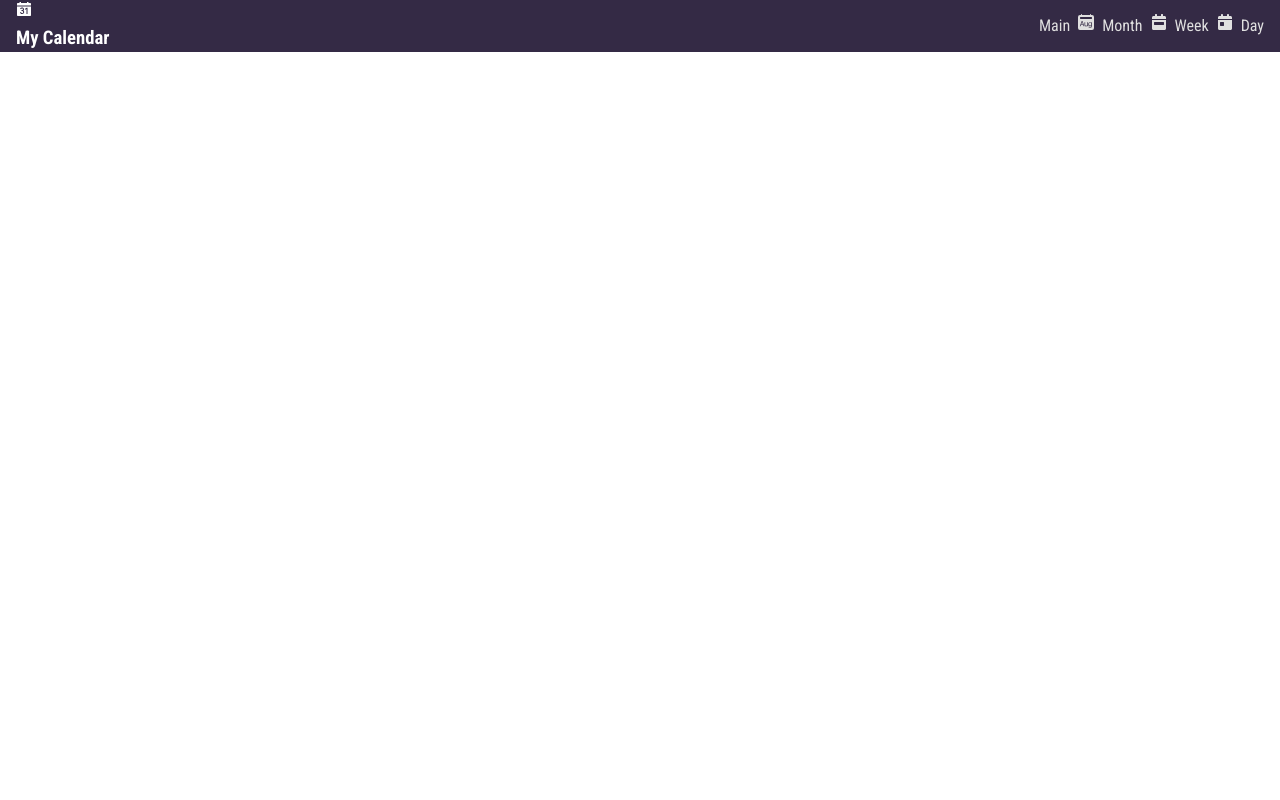
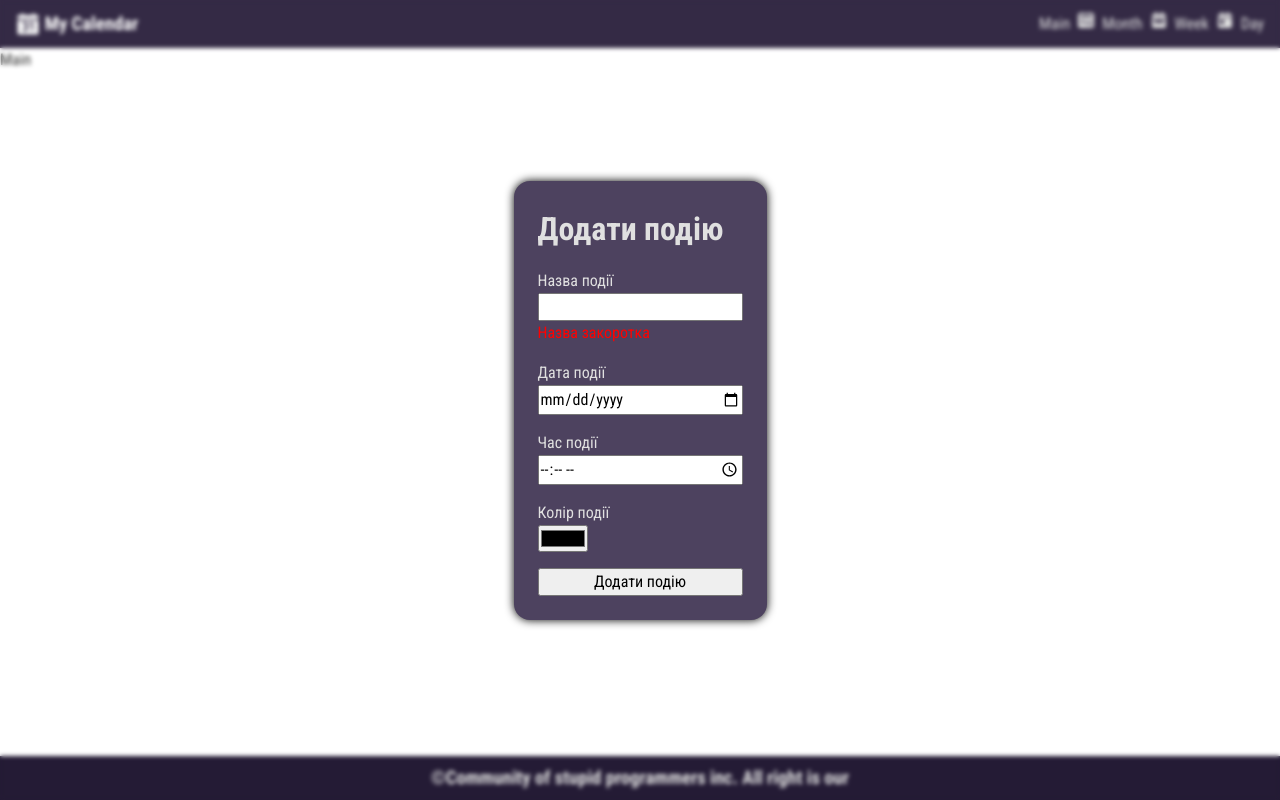
Before and after one commit to Wertoquri/calendar, a React (Vite) app: page / in a window 1280 px wide. Built offline with nearby package versions, Linux system fonts and the light colour scheme.

Commit message:
add hooks

```diff
--- a/src/App.jsx
+++ b/src/App.jsx
@@ -2,6 +2,7 @@ import React from 'react'
 import Header from './components/Header/Header.jsx'
 import Main from './components/Main/Main.jsx'
 import Footer from './components/Footer/Footer.jsx'
+import AddForm from './components/AddForm/AddForm.jsx'
 
 export default function App() {
   return (
@@ -9,6 +10,7 @@ export default function App() {
       <Header/>
       <Main/>
       <Footer/>
+      <AddForm/>
     </>
   )
 }
--- /dev/null
+++ b/src/components/AddForm/AddForm.jsx
@@ -0,0 +1,58 @@
+import {useEffect, useRef, useState} from 'react'
+import style from "./addForm.module.scss"
+
+export default function AddForm() {
+    let [title, setTitle] = useState("")
+    let [date, setDate] = useState("")
+    let [time, setTime] = useState("")
+    let [color, setColor] = useState("")
+    let [correct, setCorrect] = useState(false)
+
+    useEffect(() => {
+        titleRef.current.style.display = "none"
+        dateRef.current.style.display = "none"
+        timeRef.current.style.display = "none"
+
+        if(title.length < 1){
+            titleRef.current.style.display = "block"
+        }else if(date.length < 1){
+            dateRef.current.style.display = "block"
+        }else if(time.length < 1){
+            timeRef.current.style.display = "block"
+        }else{
+            setCorrect(true)
+        }
+    }, [title, date, time])
+
+    let titleRef = useRef(null)
+    let dateRef = useRef(null)
+    let timeRef = useRef(null)
+    return (
+        <div className={style.wrapper}>
+            <div className={style.inner}>
+                <h1>Додати подію</h1>
+                <section>
+                    <label htmlFor="title"> Назва події</label>
+                    <input type="text" name='title' id="title" value={title} onChange={e => setTitle(e.target.value)} />
+                    <div className={style.error} ref={titleRef}>Назва закоротка</div>
+                </section>
+                <section>
+                    <label htmlFor="date"> Дата події</label>
+                    <input type="date" name='date' id="date" value={date} onChange={e => setDate(e.target.value)} />
+                    <div className={style.error} ref={dateRef}>Дата не вибрана</div>
+                </section>
+                <section>
+                    <label htmlFor="time"> Час події</label>
+                    <input type="time" name='time' id="time" value={time} onChange={e => setTime(e.target.value)} />
+                    <div className={style.error} ref={timeRef}>Час не вибрано</div>
+                </section>
+                <section>
+                    <label htmlFor="color"> Колір події</label>
+                    <input type="color" name='color' id="color" value={color} onChange={e => setColor(e.target.value)} />
+                </section>
+                <button>Додати подію</button>
+            </div>
+
+        </div>
+    )
+}
--- /dev/null
+++ b/src/components/AddForm/addForm.module.scss
@@ -0,0 +1,29 @@
+@use "../../styles/base/colors" as colors;
+
+
+.wrapper{
+    position: fixed;
+    inset: 0;
+    display: grid;
+    place-items: center;
+    backdrop-filter: blur(2px);
+    & .inner {
+        display: flex;
+        flex-direction: column;
+        justify-content: center;
+        gap: 1rem;
+        background-color: colors.$bg-300;
+        padding: 1.5rem;
+        border-radius: 1rem;
+        color: colors.$text-200;
+        box-shadow: 0 0 10px rgba($color: #000000, $alpha: 1);
+        & section {
+            display: flex;
+            flex-direction: column;
+            & .error {
+                color: red;
+            }
+        }
+
+    }
+}
--- a/src/components/Footer/Footer.jsx
+++ b/src/components/Footer/Footer.jsx
@@ -3,8 +3,8 @@ import style from "./footer.module.scss"
 
 export default function Footer() {
   return (
-    <div>
-      Footer
-    </div>
+    <footer className={style.footer}>
+      <h3>&copy;Community of stupid programmers inc. All right is our {new Date().getFullYear}</h3>
+    </footer>
   )
 }
--- a/src/components/Footer/footer.module.scss
+++ b/src/components/Footer/footer.module.scss
@@ -0,0 +1,8 @@
+@use "../../styles/base/colors" as colors;
+
+.footer{
+    background-color: colors.$bg-100;
+    color: colors.$text-200;
+    text-align: center;
+    padding: 0.5rem 0;
+}
--- a/src/components/Header/header.module.scss
+++ b/src/components/Header/header.module.scss
@@ -23,4 +23,13 @@
             gap: 0.5rem;
         }
     }
+
+    & .iconBar{
+        display: flex;
+        align-items: center;
+        gap: 0.3rem;
+        & > svg{
+            font-size: 1.5rem;
+        }
+    }
 }
--- a/src/components/Main/Main.jsx
+++ b/src/components/Main/Main.jsx
@@ -3,8 +3,6 @@ import style from "./main.module.scss"
 
 export default function Main() {
   return (
-    <div>
-      Main
-    </div>
+    <main className={style.main}>Main</main>
   )
 }
--- a/src/components/Main/main.module.scss
+++ b/src/components/Main/main.module.scss
@@ -0,0 +1,4 @@
+.main{
+    flex-grow: 1;
+
+}
--- a/src/styles/generalStyles.scss
+++ b/src/styles/generalStyles.scss
@@ -4,6 +4,12 @@
 
 body {
     background-color: colors;
-    color: colors.$text-100;
+    color: colors.$accent-200;
     font-family: text, sans-serif;
 }
+
+#root {
+    display: flex;
+    flex-direction: column;
+    height: 100vh;
+}
```
